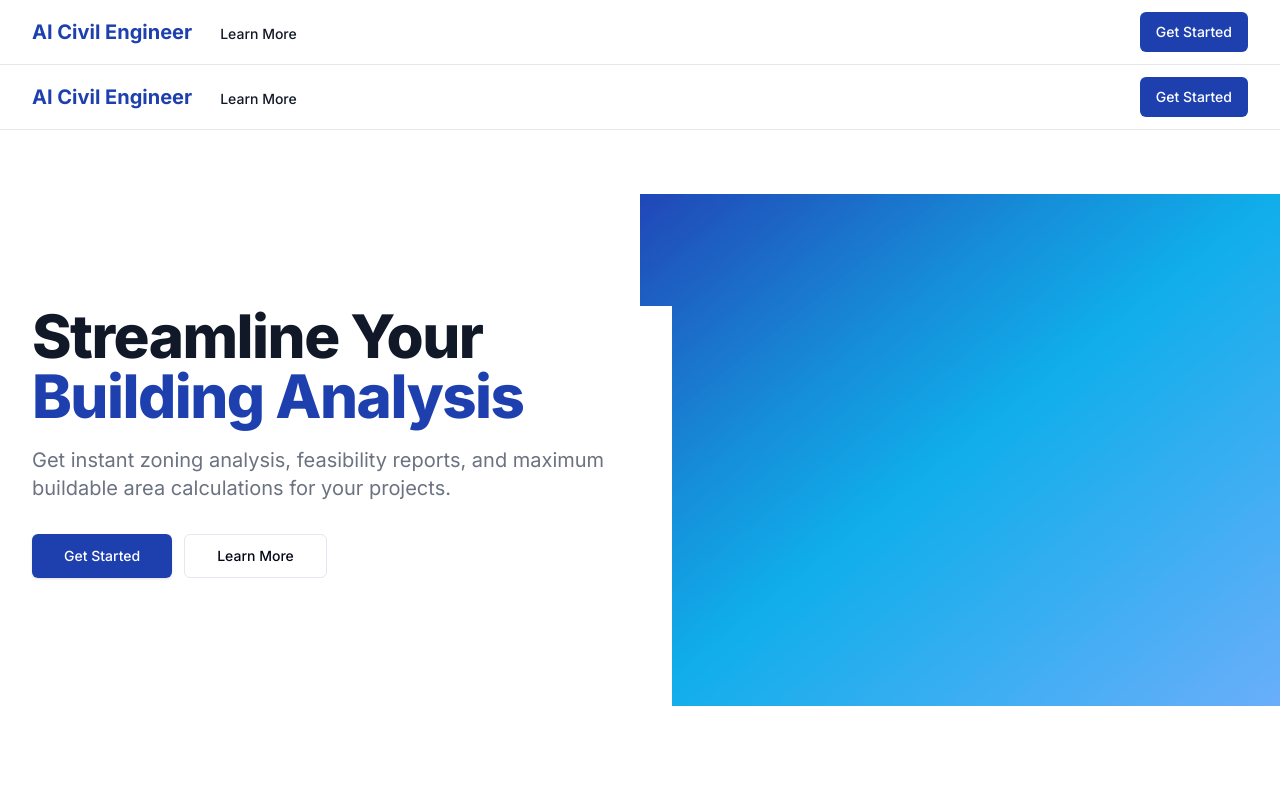
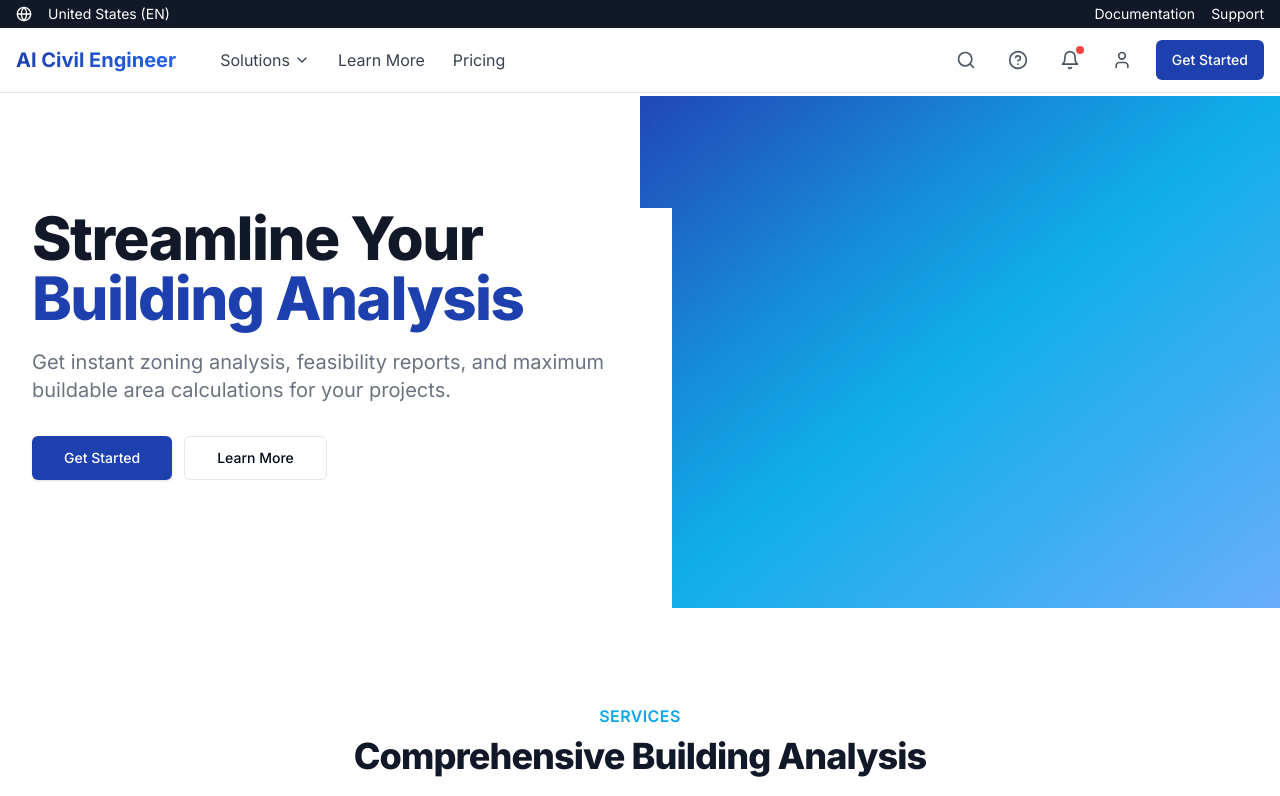
Before and after one commit to TheActualizer/ai-civilians-assistant, a React (Vite) app: page / in a window 1280 px wide. Shown: the top 796 px of the page. Built offline with nearby package versions, Linux system fonts and the light colour scheme.

Commit message:
Add fancy header design
Remove duplicate header and implement a new, enhanced header design featuring multiple buttons and embellishments to elevate the user interface to a world-class standard.
[skip gpt_engineer]

```diff
--- a/src/components/Navbar.tsx
+++ b/src/components/Navbar.tsx
@@ -1,38 +1,120 @@
 import { Link } from "react-router-dom";
 import { Button } from "./ui/button";
 import { useNavigate } from "react-router-dom";
+import { motion } from "framer-motion";
+import { ChevronDown, Menu, Search, Globe, Bell, HelpCircle, User } from "lucide-react";
+import {
+  DropdownMenu,
+  DropdownMenuContent,
+  DropdownMenuItem,
+  DropdownMenuTrigger,
+} from "@/components/ui/dropdown-menu";
 
 const Navbar = () => {
   const navigate = useNavigate();
 
   return (
-    <nav className="bg-white border-b border-gray-200">
-      <div className="max-w-7xl mx-auto px-4 sm:px-6 lg:px-8">
-        <div className="flex justify-between h-16">
-          <div className="flex">
-            <Link to="/" className="flex-shrink-0 flex items-center">
-              <span className="text-xl font-bold text-primary">AI Civil Engineer</span>
+    <motion.nav
+      initial={{ y: -100 }}
+      animate={{ y: 0 }}
+      className="fixed w-full z-50 bg-white border-b border-gray-200 backdrop-blur-sm bg-white/90"
+    >
+      <div className="max-w-[2000px] mx-auto">
+        {/* Top bar with secondary navigation */}
+        <div className="bg-gray-900 text-white py-1 px-4">
+          <div className="flex justify-between items-center text-sm">
+            <div className="flex items-center space-x-4">
+              <Globe className="h-4 w-4" />
+              <span>United States (EN)</span>
+            </div>
+            <div className="flex items-center space-x-4">
+              <Link to="/docs" className="hover:text-blue-300 transition">Documentation</Link>
+              <Link to="/support" className="hover:text-blue-300 transition">Support</Link>
+            </div>
+          </div>
+        </div>
+
+        {/* Main navigation */}
+        <div className="flex justify-between items-center px-4 h-16">
+          {/* Left section */}
+          <div className="flex items-center space-x-8">
+            <Link to="/" className="flex items-center space-x-2">
+              <motion.span
+                initial={{ scale: 0.9 }}
+                animate={{ scale: 1 }}
+                className="text-xl font-bold bg-gradient-to-r from-primary to-blue-600 bg-clip-text text-transparent"
+              >
+                AI Civil Engineer
+              </motion.span>
             </Link>
-            <div className="hidden sm:ml-6 sm:flex sm:space-x-8">
+
+            {/* Main navigation items */}
+            <div className="hidden md:flex items-center space-x-1">
+              <DropdownMenu>
+                <DropdownMenuTrigger className="flex items-center px-3 py-2 text-gray-700 hover:text-primary transition">
+                  Solutions
+                  <ChevronDown className="ml-1 h-4 w-4" />
+                </DropdownMenuTrigger>
+                <DropdownMenuContent>
+                  <DropdownMenuItem>Zoning Analysis</DropdownMenuItem>
+                  <DropdownMenuItem>Building Codes</DropdownMenuItem>
+                  <DropdownMenuItem>Environmental Reports</DropdownMenuItem>
+                </DropdownMenuContent>
+              </DropdownMenu>
+
               <Link
                 to="/learn-more"
-                className="inline-flex items-center px-1 pt-1 text-sm font-medium text-gray-900"
+                className="px-3 py-2 text-gray-700 hover:text-primary transition"
               >
                 Learn More
               </Link>
+
+              <Link
+                to="/pricing"
+                className="px-3 py-2 text-gray-700 hover:text-primary transition"
+              >
+                Pricing
+              </Link>
             </div>
           </div>
-          <div className="flex items-center">
+
+          {/* Right section */}
+          <div className="flex items-center space-x-4">
+            <motion.div
+              initial={{ opacity: 0 }}
+              animate={{ opacity: 1 }}
+              className="hidden md:flex items-center space-x-4"
+            >
+              <button className="p-2 text-gray-600 hover:text-primary transition">
+                <Search className="h-5 w-5" />
+              </button>
+              <button className="p-2 text-gray-600 hover:text-primary transition">
+                <HelpCircle className="h-5 w-5" />
+              </button>
+              <button className="p-2 text-gray-600 hover:text-primary transition relative">
+                <Bell className="h-5 w-5" />
+                <span className="absolute top-1 right-1 h-2 w-2 bg-red-500 rounded-full"></span>
+              </button>
+              <button className="p-2 text-gray-600 hover:text-primary transition">
+                <User className="h-5 w-5" />
+              </button>
+            </motion.div>
+
             <Button
               onClick={() => navigate("/get-started")}
-              className="ml-4"
+              className="hidden md:flex"
             >
               Get Started
             </Button>
+
+            {/* Mobile menu button */}
+            <button className="md:hidden p-2 text-gray-600 hover:text-primary transition">
+              <Menu className="h-6 w-6" />
+            </button>
           </div>
         </div>
       </div>
-    </nav>
+    </motion.nav>
   );
 };
 
--- a/src/pages/Index.tsx
+++ b/src/pages/Index.tsx
@@ -1,15 +1,11 @@
-import Navbar from "@/components/Navbar";
 import Hero from "@/components/Hero";
 import Features from "@/components/Features";
 
 const Index = () => {
   return (
-    <div className="min-h-screen bg-white">
-      <Navbar />
-      <div className="pt-16">
-        <Hero />
-        <Features />
-      </div>
+    <div className="min-h-screen bg-white pt-24">
+      <Hero />
+      <Features />
     </div>
   );
 };
```
